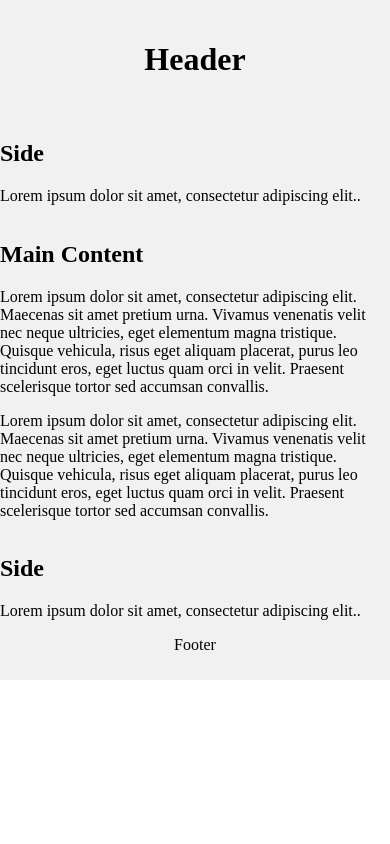
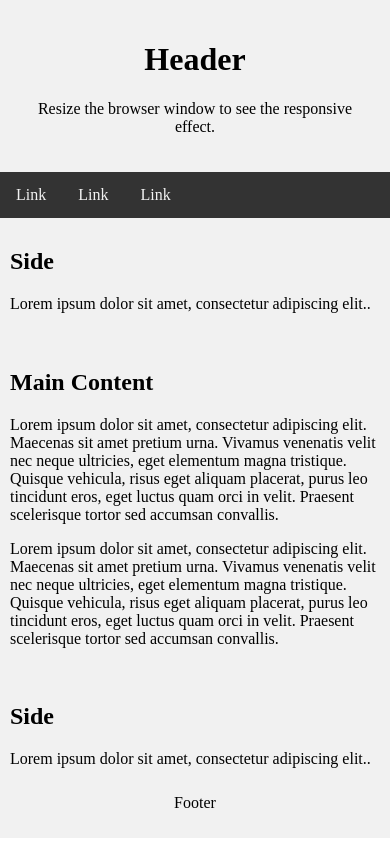
Before and after one commit to mrmonteith/csswork, a PHP site: page / in a window 390 px wide. Run offline with PHP 8.4, Linux system fonts and the light colour scheme.

Commit message:
Adjusting for Responsive

```diff
--- a/css/BaseLayout.css
+++ b/css/BaseLayout.css
@@ -1,5 +1,6 @@
-/* BaseLayout.css - testing a basic common layout that is responsive */
-
+* {
+  box-sizing: border-box;
+}
 
 body {
   margin: 0;
@@ -12,14 +13,13 @@ body {
   text-align: center;
 }
 
- /************************ NAVIGATION *************************/
- /* The navbar container */
+/* Style the top navigation bar */
 .topnav {
   overflow: hidden;
   background-color: #333;
 }
 
-  /* Navbar links */
+/* Style the topnav links */
 .topnav a {
   float: left;
   display: block;
@@ -29,16 +29,16 @@ body {
   text-decoration: none;
 }
 
-  /* Links - change color on hover */
+/* Change color on hover */
 .topnav a:hover {
   background-color: #ddd;
   color: black;
 }
 
-  /************************ CONTENT *************************/
-   /* Create three equal columns that float next to each other */
+/* Create three unequal columns that floats next to each other */
 .column {
   float: left;
+  padding: 10px;
 }
 
 /* Left and right column */
@@ -51,6 +51,13 @@ body {
   width: 50%;
 }
 
+/* Clear floats after the columns */
+.row::after {
+  content: "";
+  display: table;
+  clear: both;
+}
+
 /* Responsive layout - makes the three columns stack on top of each other instead of next to each other */
 @media screen and (max-width: 600px) {
   .column.side, .column.middle {
@@ -58,9 +65,9 @@ body {
   }
 }
 
-  /************************ FOOTER *************************/
+/* Style the footer */
 .footer {
-    background-color: #F1F1F1;
+  background-color: #f1f1f1;
+  padding: 10px;
   text-align: center;
-    padding: 10px;
 }
--- a/index.php
+++ b/index.php
@@ -5,22 +5,27 @@
 
 <!DOCTYPE html>
 <html lang="en">
-
 <head>
-        <link rel="stylesheet" href="./css/BaseLayout.css">
-        <title>Page Title</title>
+<title>CSS Website Layout</title>
 <meta charset="utf-8">
 <meta name="viewport" content="width=device-width, initial-scale=1">
+<link rel="stylesheet" href="./css/BaseLayout.css">
+
+
 </head>
-
 <body>
 
-        <!-- ********** HEADER ******** -->
 <div class="header">
   <h1>Header</h1>
+  <p>Resize the browser window to see the responsive effect.</p>
 </div>
 
-        <!-- ********** BODY ******** -->
+<div class="topnav">
+  <a href="#">Link</a>
+  <a href="#">Link</a>
+  <a href="#">Link</a>
+</div>
+
 <div class="row">
   <div class="column side">
     <h2>Side</h2>
@@ -39,12 +44,11 @@
   </div>
 
   <div class="footer">
-               <!-- ********** FOOTER ******** -->
   <p>Footer</p>
 </div>
 
 </div>
-    </body>
 
 
+</body>
 </html>
```
Lines whose indentation alone changed are shown as unchanged.
